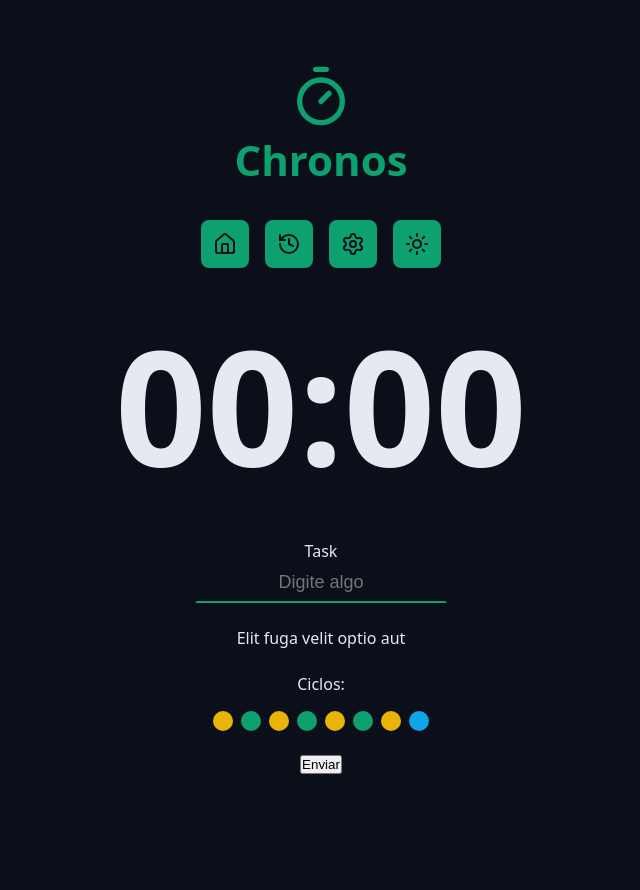
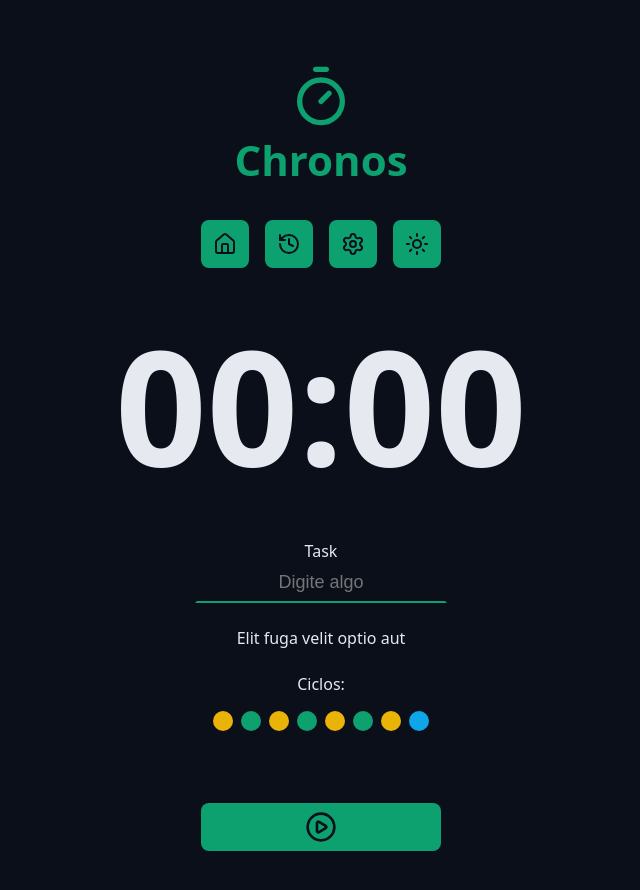
Before and after one commit to pedrorvidal/chronos-pomodoro, a React (Vite) app: page / in a window 1280 px wide. Shown: the top 890 px of the page, without its empty margins (319-959 px from the left). Before the commit the page ends 806 px from the top, so only its background shows below. Built offline with nearby package versions, Linux system fonts and the light colour scheme.

Commit message:
DefaultButton component

```diff
--- a/src/App.tsx
+++ b/src/App.tsx
@@ -1,6 +1,8 @@
+import { PlayCircleIcon } from 'lucide-react';
 import { Container } from './components/Container';
 import { Countdown } from './components/CountDown';
 import { Cycles } from './components/Cycles';
+import { DefaultButton } from './components/DefaultButton';
 import { DefaultInput } from './components/DefaultInput';
 import { Logo } from './components/Logo';
 import { Menu } from './components/Menu';
@@ -43,7 +45,7 @@ export function App() {
           </div>
 
           <div className="formrow">
-            <button>Enviar</button>
+            <DefaultButton icon={<PlayCircleIcon />} />
           </div>
         </form>
       </Container>
--- /dev/null
+++ b/src/components/DefaultButton/index.tsx
@@ -0,0 +1,20 @@
+import styles from './styles.module.css';
+
+type DefaultButtonProps = {
+  icon: React.ReactNode;
+  color?: 'green' | 'red';
+} & React.ComponentProps<'button'>;
+
+export function DefaultButton({
+  icon,
+  color = 'green',
+  ...props
+}: DefaultButtonProps) {
+  return (
+    <>
+      <button className={`${styles.button} ${styles[color]}`} {...props}>
+        {icon}
+      </button>
+    </>
+  );
+}
--- /dev/null
+++ b/src/components/DefaultButton/styles.module.css
@@ -0,0 +1,33 @@
+.button {
+    border: none;
+    background: var(--primary);
+    color: var(--text-over-primary);
+    display: flex;
+    align-items: center;
+    justify-content: center;
+    min-width: 24rem;
+    padding: 0.8rem;
+    border-radius: 0.8rem;
+    margin: 4.8rem 0;
+    cursor: pointer;
+    transition: all 0.1s ease-in-out;
+}
+
+.button svg {
+    width: 3.2rem;
+    height: 3.2rem;
+}
+
+.button:hover {
+    filter: brightness(80%);
+}
+
+.green {
+    background: var(--primary);
+    color: var(--text-over-primary);
+}
+
+.red {
+    background: var(--error);
+    color: var(--text-over-error);
+}
```
